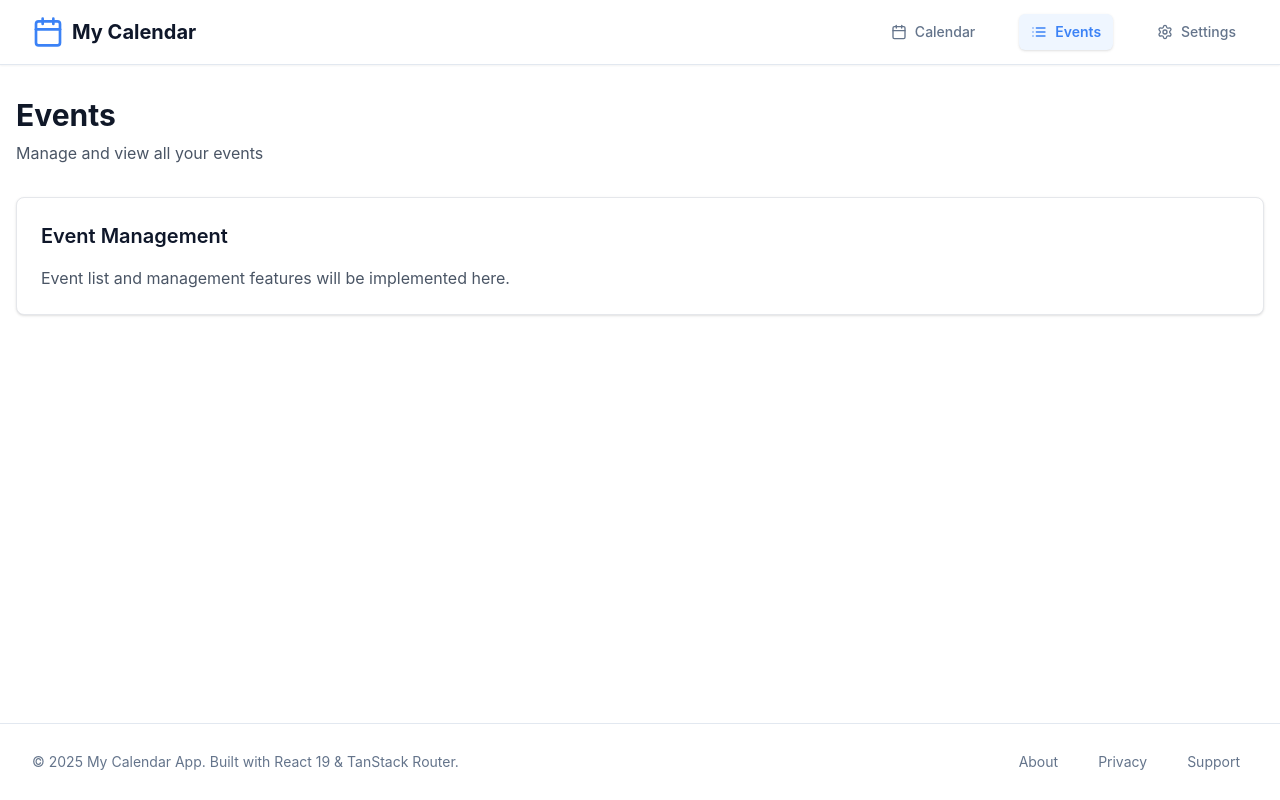
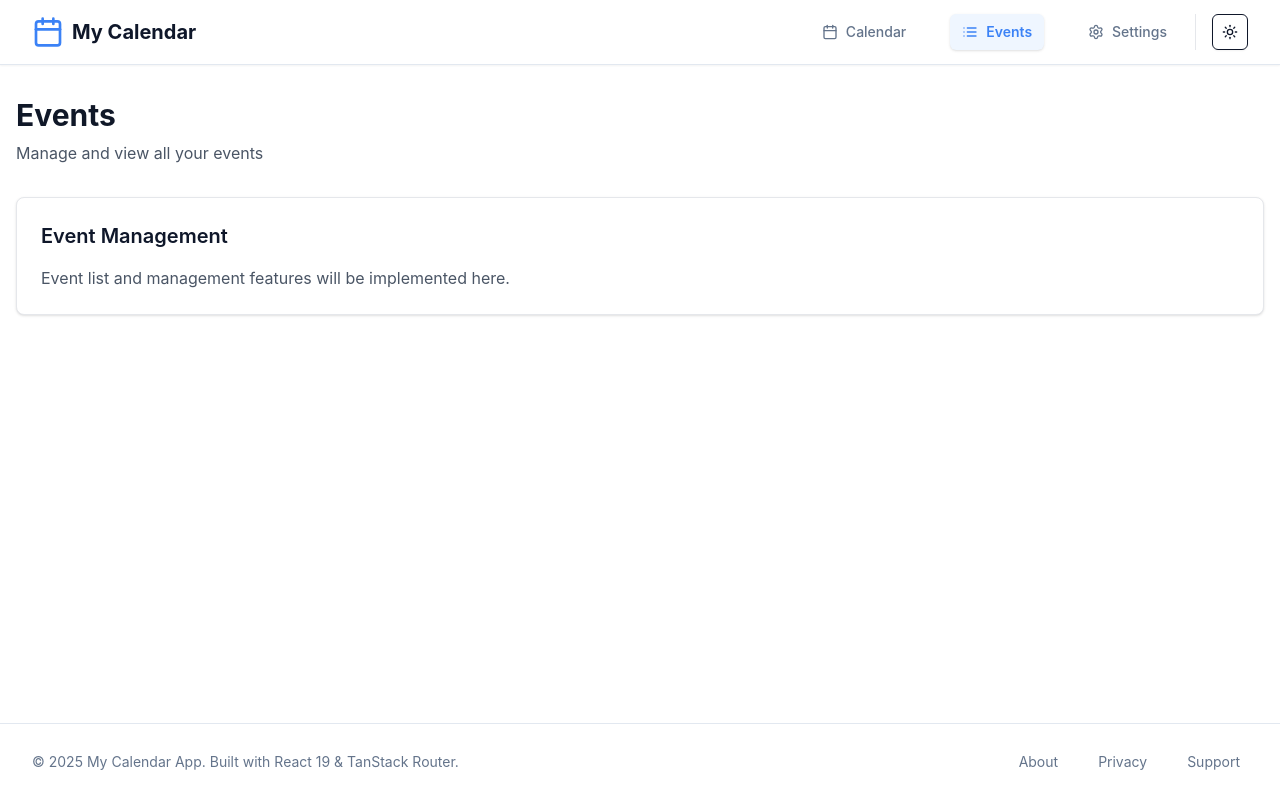
Before and after one commit to bumbaRasch/calendar, a React (Vite) app: page /calendar/events in a window 1280 px wide. Built offline with nearby package versions, Linux system fonts and the light colour scheme.

Commit message:
feat(header): integrate ThemeToggle component into header navigation

```diff
--- a/src/components/Calendar/CalendarToolbar.tsx
+++ b/src/components/Calendar/CalendarToolbar.tsx
@@ -9,7 +9,6 @@ import type { CalendarApi } from '@fullcalendar/core';
 
 import { Button } from '../ui/button';
 import { Badge } from '../ui/badge';
-import { ThemeToggle } from '../ThemeToggle';
 import { SearchBar, type SearchFilters } from '../SearchBar';
 import { useThemeContext } from '../ThemeProvider';
 import { cn } from '../../lib/utils';
@@ -260,13 +259,6 @@ export const CalendarToolbar: React.FC<CalendarToolbarProps> = ({
             {!isMobile && <span>Print</span>}
           </Button>
         )}
-
-        {/* Theme Toggle */}
-        <ThemeToggle
-          size={isMobile ? 'sm' : 'md'}
-          variant="outline"
-          className="transition-all duration-200 hover:scale-105"
-        />
       </div>
     </div>
   );
--- a/src/components/Header.tsx
+++ b/src/components/Header.tsx
@@ -2,6 +2,7 @@ import { Link, useLocation } from '@tanstack/react-router';
 import { Calendar, Settings, List } from 'lucide-react';
 import { cn } from '../lib/utils';
 import { useThemeContext } from './ThemeProvider';
+import { ThemeToggle } from './ThemeToggle';
 
 export default function Header() {
   const location = useLocation();
@@ -46,6 +47,8 @@ export default function Header() {
             </div>
           </div>
 
+          {/* Right Section - Navigation and Theme Toggle */}
+          <div className="flex items-center space-x-4">
             {/* Navigation */}
             <nav
               className="flex space-x-8"
@@ -89,6 +92,16 @@ export default function Header() {
                 );
               })}
             </nav>
+
+            {/* Theme Toggle */}
+            <div className="flex items-center border-l border-gray-200 dark:border-gray-700 pl-4">
+              <ThemeToggle
+                size="md"
+                variant="outline"
+                className="transition-all duration-200 hover:scale-105"
+              />
+            </div>
+          </div>
         </div>
       </div>
     </header>
```
Lines whose indentation alone changed are shown as unchanged.
